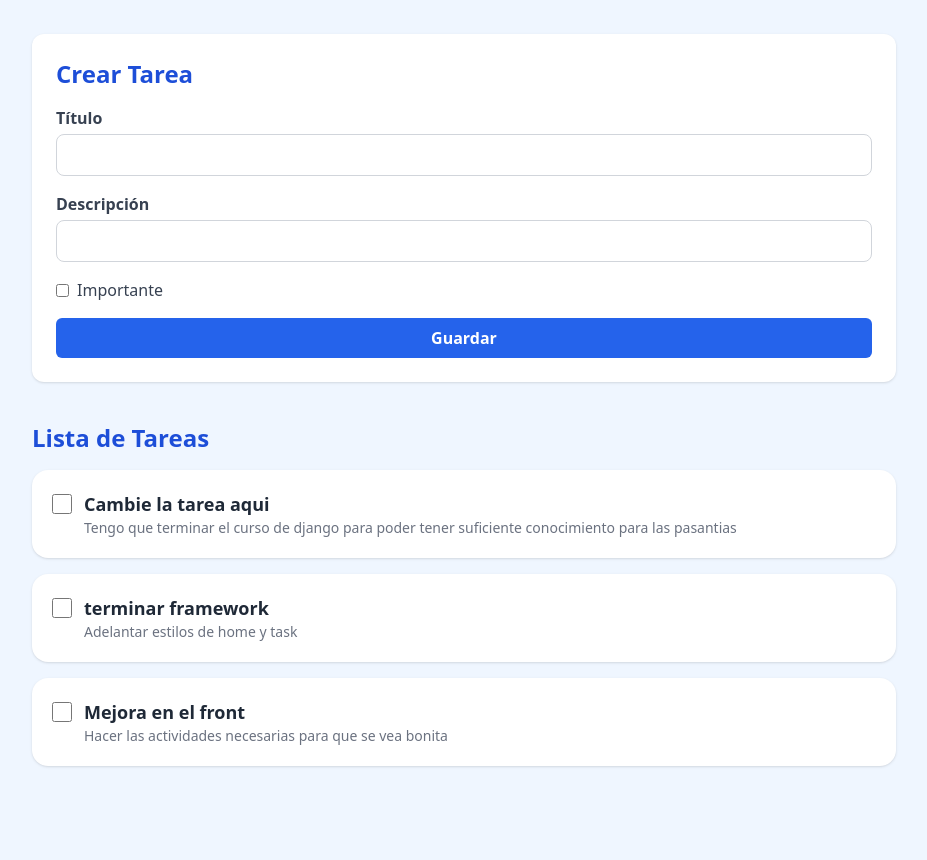
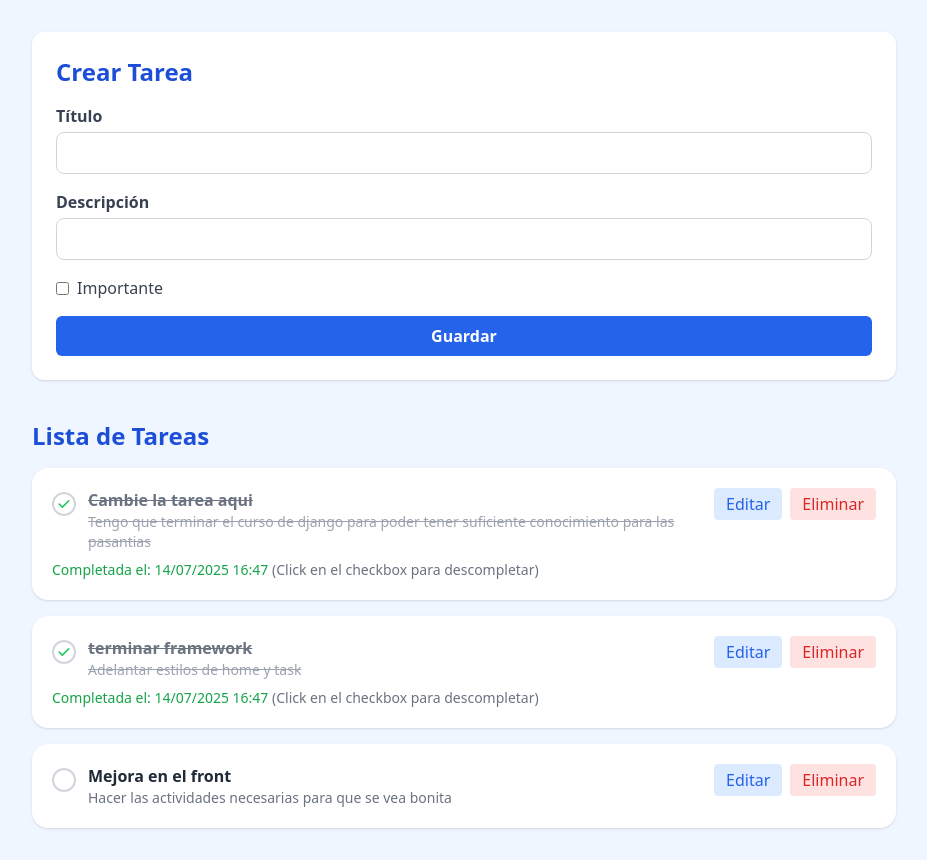
Before and after one commit to yarlinson/CRUD-GESTIONDETAREAS-DJANGO, a Django app: page /tasks/create/ in a window 1280 px wide. Shown: the whole page, without its empty margins (176-1103 px from the left). Before the commit the page ends 767 px from the top, so only its background shows below. Run offline with Django 5.2, Linux system fonts and the light colour scheme; a user stored in the database is signed in; data comes from the database, SQL or seed files in the repository; both versions use the stored data as it was after the commit; some libraries are stand-ins or nearby versions.

Commit message:
feat: Implementa descompletar tareas y actualiza documentación
- Agrega funcionalidad para desmarcar tareas como completadas
- Mejora la interfaz de usuario con feedback visual
- Actualiza el README con documentación detallada
- Agrega archivos de configuración (.gitignore, requirements.txt)

```diff
--- a/djangocrud/urls.py
+++ b/djangocrud/urls.py
@@ -20,7 +20,7 @@ from tasks import views
 
 urlpatterns = [
     path('admin/', admin.site.urls),
-    path('', views.home, name='home'),
+    path('', views.create_Task, name='home'),
     path('registro/', views.registro_view, name='registro'),
     path('login/', views.login_view, name='login'),
     path('logout/', views.logout_view, name='logout'),
--- /dev/null
+++ b/requirements.txt
@@ -0,0 +1,2 @@
+Django>=5.2,<6.0
+django-widget-tweaks>=1.4.12,<2.0
--- a/tasks/templates/create_task.html
+++ b/tasks/templates/create_task.html
@@ -42,15 +42,50 @@
         <ul class="space-y-4">
             {% for task in tasks %}
             <li>
-                <div class="bg-white rounded-2xl p-5 shadow flex justify-between items-start">
-                    <div class="flex gap-3 items-start">
-                        <input type="checkbox" class="w-5 h-5 text-blue-600 border-gray-300 rounded-full mt-1">
-                        <div>
-                            <h3 class="font-semibold text-gray-800 text-lg">{{ task.title }}</h3>
-                            <p class="text-sm text-gray-500">{{ task.description }}</p>
+                <div class="bg-white rounded-2xl p-5 shadow">
+                    <div class="flex justify-between items-start">
+                        <div class="flex gap-3 items-start">
+                            <form action="{% url 'task_complete' task.id %}" method="POST" class="inline">
+                                {% csrf_token %}
+                                <button type="submit"
+                                    class="w-6 h-6 border-2 border-gray-300 rounded-full mt-1 hover:bg-gray-100 transition-all flex items-center justify-center"
+                                    title="{% if task.datecompleted %}Click para desmarcar como completada{% else %}Click para marcar como completada{% endif %}">
+                                    {% if task.datecompleted %}
+                                    <svg class="w-4 h-4 text-green-500" fill="currentColor" viewBox="0 0 20 20">
+                                        <path fill-rule="evenodd" d="M16.707 5.293a1 1 0 010 1.414l-8 8a1 1 0 01-1.414 0l-4-4a1 1 0 011.414-1.414L8 12.586l7.293-7.293a1 1 0 011.414 0z" clip-rule="evenodd"/>
+                                    </svg>
+                                    {% endif %}
+                                </button>
+                            </form>
+                            <div>
+                                <a href="{% url 'task_detaill' task.id %}" class="hover:text-blue-600">
+                                    <h3 class="font-semibold {% if task.datecompleted %}line-through text-gray-500{% else %}text-gray-800{% endif %}">
+                                        {{ task.title }}
+                                    </h3>
+                                </a>
+                                <p class="text-sm {% if task.datecompleted %}line-through text-gray-400{% else %}text-gray-500{% endif %}">
+                                    {{ task.description }}
+                                </p>
+                            </div>
+                        </div>
+                        <div class="flex gap-2">
+                            <a href="{% url 'task_detaill' task.id %}" class="px-3 py-1 bg-blue-100 text-blue-600 rounded hover:bg-blue-200 transition">
+                                Editar
+                            </a>
+                            <form action="{% url 'task_delete' task.id %}" method="POST" class="inline">
+                                {% csrf_token %}
+                                <button type="submit" class="px-3 py-1 bg-red-100 text-red-600 rounded hover:bg-red-200 transition" onclick="return confirm('¿Estás seguro de que deseas eliminar esta tarea?')">
+                                    Eliminar
+                                </button>
+                            </form>
                         </div>
                     </div>
-
+                    {% if task.datecompleted %}
+                    <div class="mt-2 text-sm text-green-600">
+                        Completada el: {{ task.datecompleted|date:"d/m/Y H:i" }}
+                        <span class="text-gray-500">(Click en el checkbox para descompletar)</span>
+                    </div>
+                    {% endif %}
                 </div>
             </li>
             {% endfor %}
--- a/tasks/views.py
+++ b/tasks/views.py
@@ -75,19 +75,24 @@ def task_detaill(request, task_id):
         return redirect('task')
 
 @login_required
-def task_complete(Task, task_id):
+def task_complete(request, task_id):
     task = get_object_or_404(Task, pk=task_id, user=request.user)
     if request.method == "POST":
-        task.datecompleted = timezone.now()
+        if task.datecompleted:
+            # Si la tarea ya está completada, la descompletamos
+            task.datecompleted = None
+        else:
+            # Si la tarea no está completada, la completamos
+            task.datecompleted = timezone.now()
         task.save()
-        return redirect('task')
+        return redirect('create_Task')
 
 @login_required
 def task_delete(request, task_id):
     task = get_object_or_404(Task, pk=task_id, user=request.user)
     if request.method == "POST":
         task.delete()
-        return redirect('task')
+        return redirect('create_Task')
 
 def home(request):
     return render(request, 'home.html')
```
Also changed, not shown: README.md, db.sqlite3, tasks/templates/task.html (line endings or trailing spaces), 1 other file.
